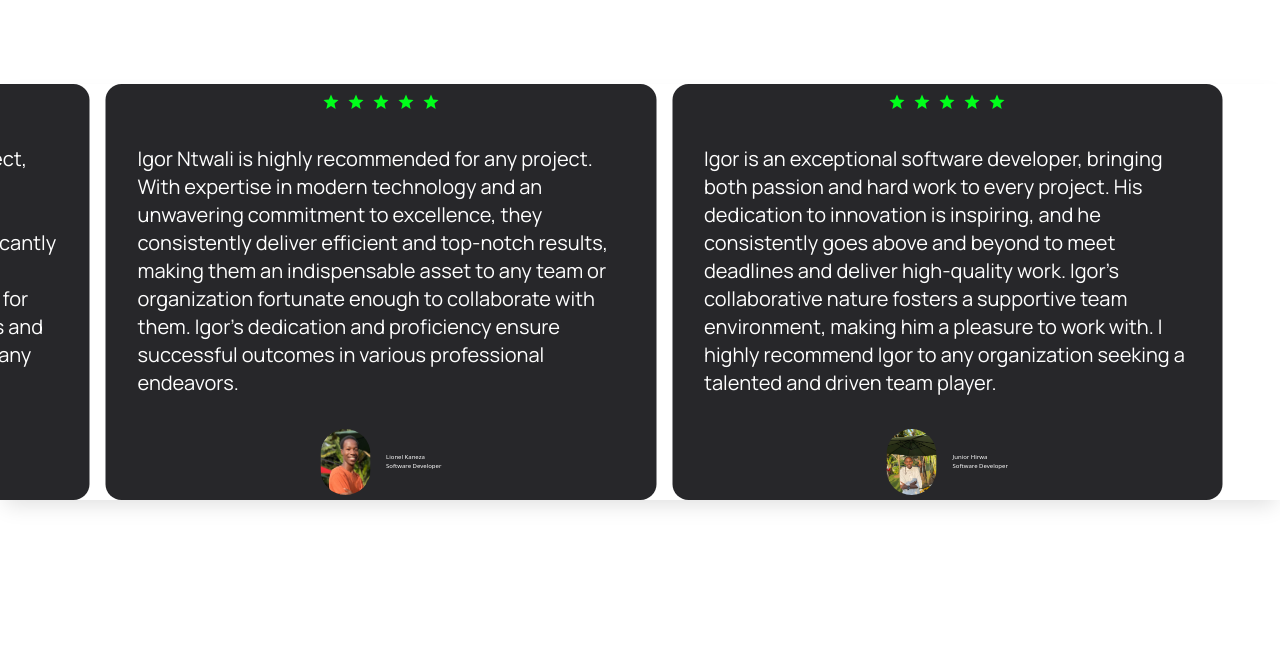
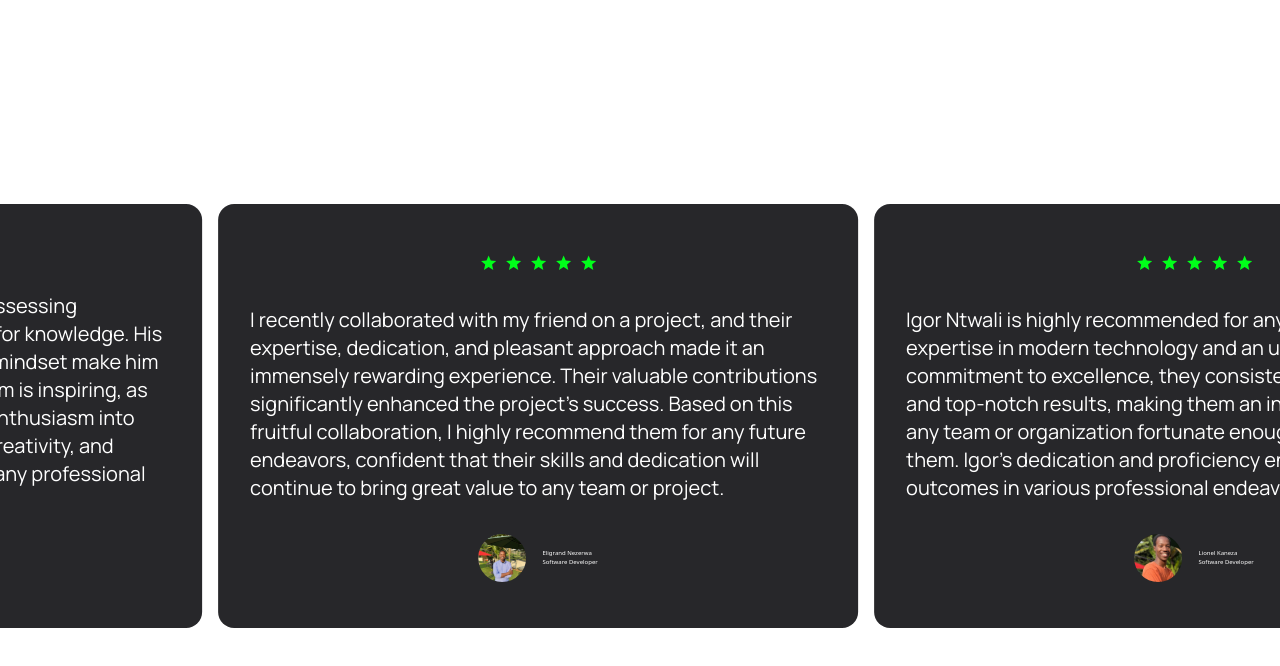
Before and after one commit to igorntwari/portfolio, a React (Create React App) app: page /testimonials in a window 1280 px wide. Shown: the top 666 px of the page. Built offline with nearby package versions, Linux system fonts and the light colour scheme.

Commit message:
testimonial slider

```diff
--- a/package.json
+++ b/package.json
@@ -4,12 +4,14 @@
   "private": true,
   "dependencies": {
     "@emailjs/browser": "^3.11.0",
+    "@gsap/react": "^2.1.0",
     "@headlessui/react": "^1.7.17",
     "@testing-library/jest-dom": "^5.17.0",
     "@testing-library/react": "^13.4.0",
     "@testing-library/user-event": "^13.5.0",
     "emailjs-com": "^3.2.0",
     "framer-motion": "^11.0.5",
+    "gsap": "^3.12.5",
     "react": "^18.2.0",
     "react-dom": "^18.2.0",
     "react-router-dom": "^6.21.0",
--- a/src/assets/icons/ReactIcon.jsx
+++ b/src/assets/icons/ReactIcon.jsx
@@ -1,8 +1,8 @@
 const ReactIcon = ({className = ""} ) => (
   <svg
     width="33"
-    height="25"
-    viewBox="0 0 33 25"
+    height="33"
+    viewBox="0 0 33 33"
     fill="none"
     xmlns="http://www.w3.org/2000/svg"
     className= {className}
--- a/src/assets/testimonial.css
+++ /dev/null
@@ -1,93 +0,0 @@
-@keyframes scroll {
-  0% {
-    transform: translateX(0);
-  }
-  100% {
-    transform: translateX(calc(-250px * 4.5));
-  }
-}
-
-.slider {
-  box-shadow: 0 10px 20px -5px rgba(0, 0, 0, 0.125);
-  margin: auto;
-  overflow: hidden;
-  position: relative;
-
-  &::before,
-  &::after {
-    content: "";
-    height: 100px;
-    position: absolute;
-    width: 200px;
-    z-index: 2;
-  }
-
-  &::after {
-    right: 0;
-    top: 0;
-    transform: rotateZ(180deg);
-  }
-
-  &::before {
-    left: 0;
-    top: 0;
-  }
-
-  .slide-track {
-    animation: scroll 6s linear infinite;
-    width: calc(250px * 9);
-  }
-  .slide-track:hover {
-    animation-play-state: paused;
-    width: calc(250px * 9);
-  }
-}
-
-/* MEDIA QUERIES */
-
-@media screen and (max-width: 600px) {
-  @keyframes scroll {
-    0% {
-      transform: translateX(0);
-    }
-    100% {
-      transform: translateX(calc(-250px * 2.7));
-    }
-  }
-
-  .slider {
-    box-shadow: 0 10px 20px -5px rgba(0, 0, 0, 0.125);
-    margin: auto;
-    overflow: hidden;
-    position: relative;
-
-    &::before,
-    &::after {
-      content: "";
-      height: 100px;
-      position: absolute;
-      width: 200px;
-      z-index: 2;
-    }
-
-    &::after {
-      right: 0;
-      top: 0;
-      transform: rotateZ(180deg);
-    }
-
-    &::before {
-      left: 0;
-      top: 0;
-    }
-
-    .slide-track {
-      animation: scroll 6s linear infinite;
-      width: calc(250px * 5.4);
-    }
-    .slide-track:hover {
-      animation-play-state: paused;
-      width: calc(250px * 9);
-    }
-  }
-}
--- a/src/components/Testimonial.tsx
+++ b/src/components/Testimonial.tsx
@@ -17,7 +17,7 @@ export default function TestimonialComponent({
   position,
 }: TestimonialProps) {
   return (
-    <div className="bg-zinc-800 flex flex-col sm:gap-8 justify-center sm:p-8 rounded-2xl p-4 gap-8 w-[30rem] h-[18rem] md:w-[40rem] md:h-[26rem]">
+    <div className="bg-zinc-800 flex flex-col sm:gap-8 justify-center sm:p-8 rounded-2xl p-4 gap-8 min-w-[100%] md:min-w-[50%]">
       <h1 className="flex items-center justify-center">
         {Array.from({ length: stars }).map((_, index) => (
           <StarIcon key={index} />
@@ -26,7 +26,7 @@ export default function TestimonialComponent({
       <p className="font-Manrope-Regular text-xs sm:text-xl">{description}</p>
       <div className="flex items-center gap-4 justify-center">
         <img
-          className="rounded-full sm:w-[50px] w-[40px]"
+          className="rounded-full h-12 w-12 object-cover"
           src={img}
           alt="Testimonial"
         />
--- a/src/pages/StackPage.tsx
+++ b/src/pages/StackPage.tsx
@@ -30,55 +30,55 @@ function StackPage() {
       </p>
       <div className="pt-10 text-[10px] sm:text-base">
         <h1 className="uppercase font-Manrope-extraBold">Front End tools</h1>
-        <div className="sm:grid sm:grid-cols-5 grid grid-cols-4 gap-6 py-6">
-          <button className="bg-zinc-700 px-8 rounded-2xl border-2 border-lime-600 flex flex-col items-center gap-1">
+        <div className="flex flex-wrap gap-2 md:gap-6 py-6">
+          <button className="bg-zinc-700 px-6 rounded-2xl border-2 border-lime-600 flex flex-col items-center py-1 gap-1 w-[30%] sm:w-[20%] md:w-[13%]">
             <h1 className="font-Manrope-semiBold">Javascript</h1>
-            <JsIcon className="h-[2rem] w-[2rem]" />
+            <JsIcon className="h-[2rem] w-[2rem] object-contain" />
           </button>
-          <button className="bg-zinc-700 px-8 rounded-2xl border-2 border-lime-600 flex flex-col items-center gap-1">
+          <button className="bg-zinc-700 px-6 rounded-2xl border-2 border-lime-600 flex flex-col items-center py-1 gap-1 w-[30%] sm:w-[20%] md:w-[13%]">
             <h1 className="font-Manrope-semiBold">Tailwind</h1>
-            <TailwindIcon className="h-[2rem] w-[2rem]" />
+            <TailwindIcon className="h-[2rem] w-[2rem] object-contain" />
           </button>
-          <button className="bg-zinc-700 px-8 rounded-2xl border-2 border-lime-600 flex flex-col items-center gap-1">
+          <button className="bg-zinc-700 px-6 rounded-2xl border-2 border-lime-600 flex flex-col items-center py-1 gap-1 w-[30%] sm:w-[20%] md:w-[13%]">
             <h1 className="font-Manrope-semiBold">Bootstrap</h1>
-            <Bootstrap className="h-[2rem] w-[2rem]" />
+            <Bootstrap className="h-[2rem] w-[2rem] object-contain" />
           </button>
-          <button className="bg-zinc-700 px-8 rounded-2xl border-2 border-lime-600 flex flex-col items-center gap-1">
+          <button className="bg-zinc-700 px-6 rounded-2xl border-2 border-lime-600 flex flex-col items-center py-1 gap-1 w-[30%] sm:w-[20%] md:w-[13%]">
             <h1 className="font-Manrope-semiBold">React</h1>
-            <ReactIcon className="h-[2rem] w-[2rem]" />
+            <ReactIcon className="h-[2rem] w-[2rem] object-contain" />
           </button>
-          <button className="bg-zinc-700 px-8 rounded-2xl border-2 border-lime-600 flex flex-col items-center gap-1">
+          <button className="bg-zinc-700 px-6 rounded-2xl border-2 border-lime-600 flex flex-col items-center py-1 gap-1 w-[30%] sm:w-[20%] md:w-[13%]">
             <h1 className="font-Manrope-semiBold">Tailwind</h1>
-            <TypescriptIcon className="h-[2rem] w-[2rem]" />
+            <TypescriptIcon className="h-[2rem] w-[2rem] object-contain" />
           </button>
-          <button className="bg-zinc-700 px-8 rounded-2xl border-2 border-lime-600 flex flex-col items-center gap-1">
+          <button className="bg-zinc-700 px-6 rounded-2xl border-2 border-lime-600 flex flex-col items-center py-1 gap-1 w-[30%] sm:w-[20%] md:w-[13%]">
             <h1 className="font-Manrope-semiBold">Vue</h1>
-            <VueIcon className="h-[2rem] w-[2rem]" />
+            <VueIcon className="h-[2rem] w-[2rem] object-contain" />
           </button>
-          <button className="bg-zinc-700 px-8 rounded-2xl border-2 border-lime-600 flex flex-col items-center gap-1">
+          <button className="bg-zinc-700 px-6 rounded-2xl border-2 border-lime-600 flex flex-col items-center py-1 gap-1 w-[30%] sm:w-[20%] md:w-[13%]">
             <h1 className="font-Manrope-semiBold">Next js</h1>
-            <NextjsIcon className="h-[2rem] w-[2rem]" />
+            <NextjsIcon className="h-[2rem] w-[2rem] object-contain" />
           </button>
         </div>
       </div>
       <div className="pt-10 text-[10px] sm:text-base">
         <h1 className="uppercase font-Manrope-extraBold">back End tools</h1>
-        <div className="sm:grid sm:grid-cols-5 grid grid-cols-4 gap-6 py-6">
-          <button className="bg-zinc-700 px-8 rounded-2xl border-2 border-lime-600 flex flex-col items-center">
+        <div className="flex gap-2 md:gap-6 flex-wrap py-6">
+          <button className="bg-zinc-700 px-6 rounded-2xl border-2 border-lime-600 flex flex-col items-center py-1 w-[30%] sm:w-[20%] md:w-[13%]">
             <h1 className="font-Manrope-semiBold">Node js</h1>
-            <NodeIcon className="h-[2rem] w-[2rem]" />
+            <NodeIcon className="h-[2rem] w-[2rem] object-contain" />
           </button>
-          <button className="bg-zinc-700 px-8 rounded-2xl border-2 border-lime-600 flex flex-col items-center">
+          <button className="bg-zinc-700 px-6 rounded-2xl border-2 border-lime-600 flex flex-col items-center py-1 w-[30%] sm:w-[20%] md:w-[13%]">
             <h1 className="font-Manrope-semiBold">Nest js</h1>
-            <NestIcon className="h-[2rem] w-[2rem]" />
+            <NestIcon className="h-[2rem] w-[2rem] object-contain" />
           </button>
-          <button className="bg-zinc-700 px-8 rounded-2xl border-2 border-lime-600 flex flex-col items-center gap-1">
+          <button className="bg-zinc-700 px-6 rounded-2xl border-2 border-lime-600 flex flex-col items-center py-1 w-[30%] sm:w-[20%] md:w-[13%] gap-1">
             <h1 className="font-Manrope-semiBold">Express</h1>
-            <MongoIcon className="h-[2rem] w-[2rem]" />
+            <MongoIcon className="h-[2rem] w-[2rem] object-contain" />
           </button>
-          <button className="bg-zinc-700 px-8 rounded-2xl border-2 border-lime-600 flex flex-col items-center gap-1">
+          <button className="bg-zinc-700 px-6 rounded-2xl border-2 border-lime-600 flex flex-col items-center py-1 w-[30%] sm:w-[20%] md:w-[13%] gap-1">
             <h1 className="font-Manrope-semiBold">PostgreSQL</h1>
-            <PostgreIcon className="h-[2rem] w-[2rem]" />
+            <PostgreIcon className="h-[2rem] w-[2rem] object-contain" />
           </button>
         </div>
       </div>
--- a/src/pages/TestimonialsPage.tsx
+++ b/src/pages/TestimonialsPage.tsx
@@ -1,10 +1,14 @@
-import "../assets/testimonial.css";
-import React from "react";
+import React, { useRef } from "react";
 import TestimonialComponent from "../components/Testimonial.tsx";
 import arstide from "../assets/images/arstide.jpg";
 import eligrand from "../assets/images/eligrand.jpg";
 import lionel from "../assets/images/lionel.png";
 import junior from "../assets/images/junior.jpg";
+import gsap from "gsap";
+import { useGSAP } from "@gsap/react";
+import { ScrollTrigger } from "gsap/ScrollTrigger";
+
+gsap.registerPlugin(ScrollTrigger);
 interface Testimonial {
   stars: number;
   description: string;
@@ -47,14 +51,31 @@ const testimonials: Testimonial[] = [
 ];
 
 export default function TestimonialPage() {
+  const trigger = useRef(null);
+  const slider = useRef(null);
+
+  useGSAP(() => {
+    const timeline = gsap.timeline({
+      scrollTrigger: {
+        trigger: trigger.current,
+        start: "top 15%",
+        pin: true,
+        scrub: true,
+      },
+    });
+
+    timeline.to(slider.current, {
+      translateX: "-110%",
+    });
+  });
   return (
-    <article>
+    <article ref={trigger}>
       <h1 className="text-center text-white font-Manrope-bold text-3xl mt-4 mb-8">
         Testimonials
       </h1>
 
-      <div className="slider text-white">
-        <div className="slide-track flex gap-4">
+      <div className="text-white">
+        <div className="flex gap-4 max-w-full" ref={slider}>
           {testimonials.map((testimonial, index) => (
             <TestimonialComponent
               key={index}
```
Also changed, not shown: 1 other file (tests, documents, lock files or other folders).
